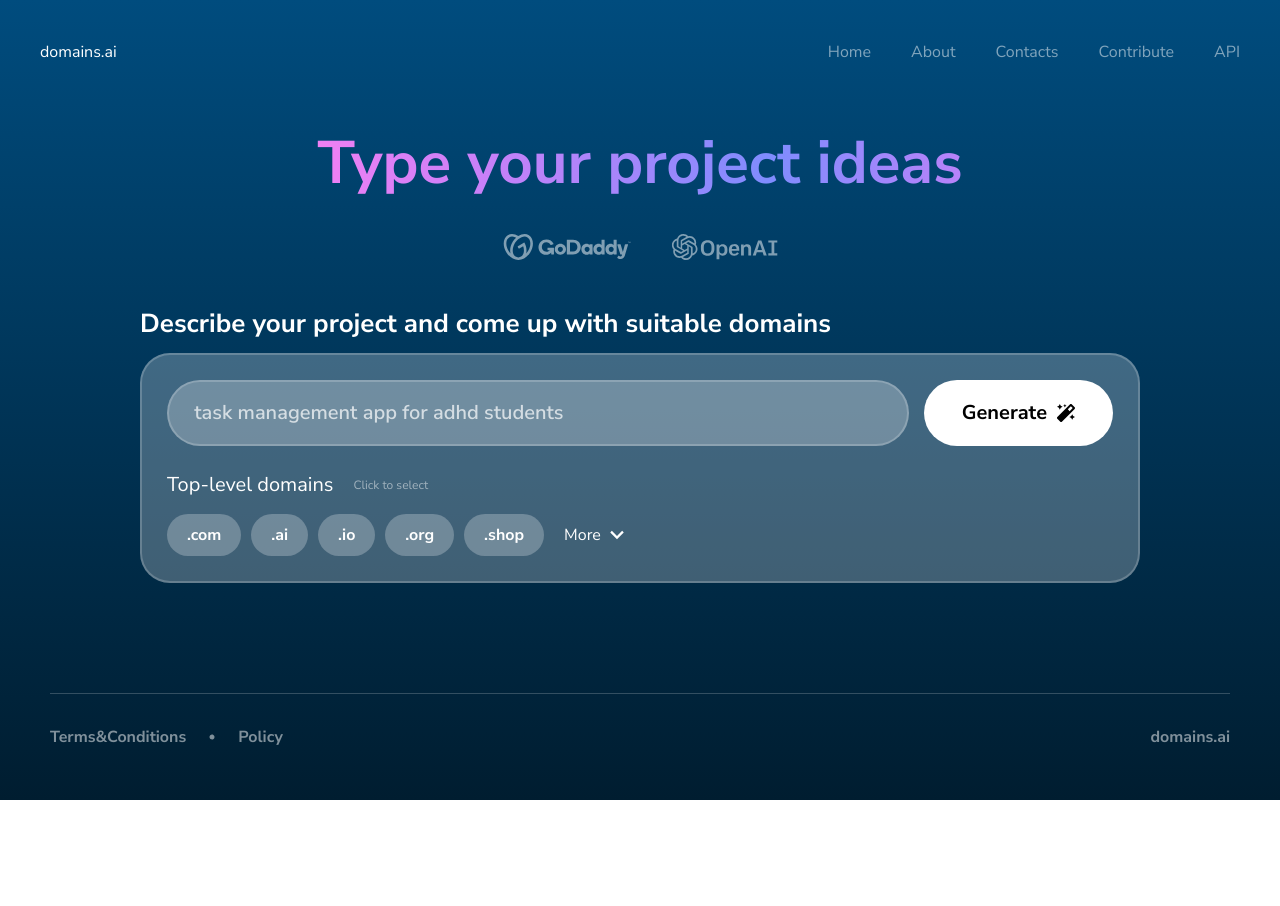
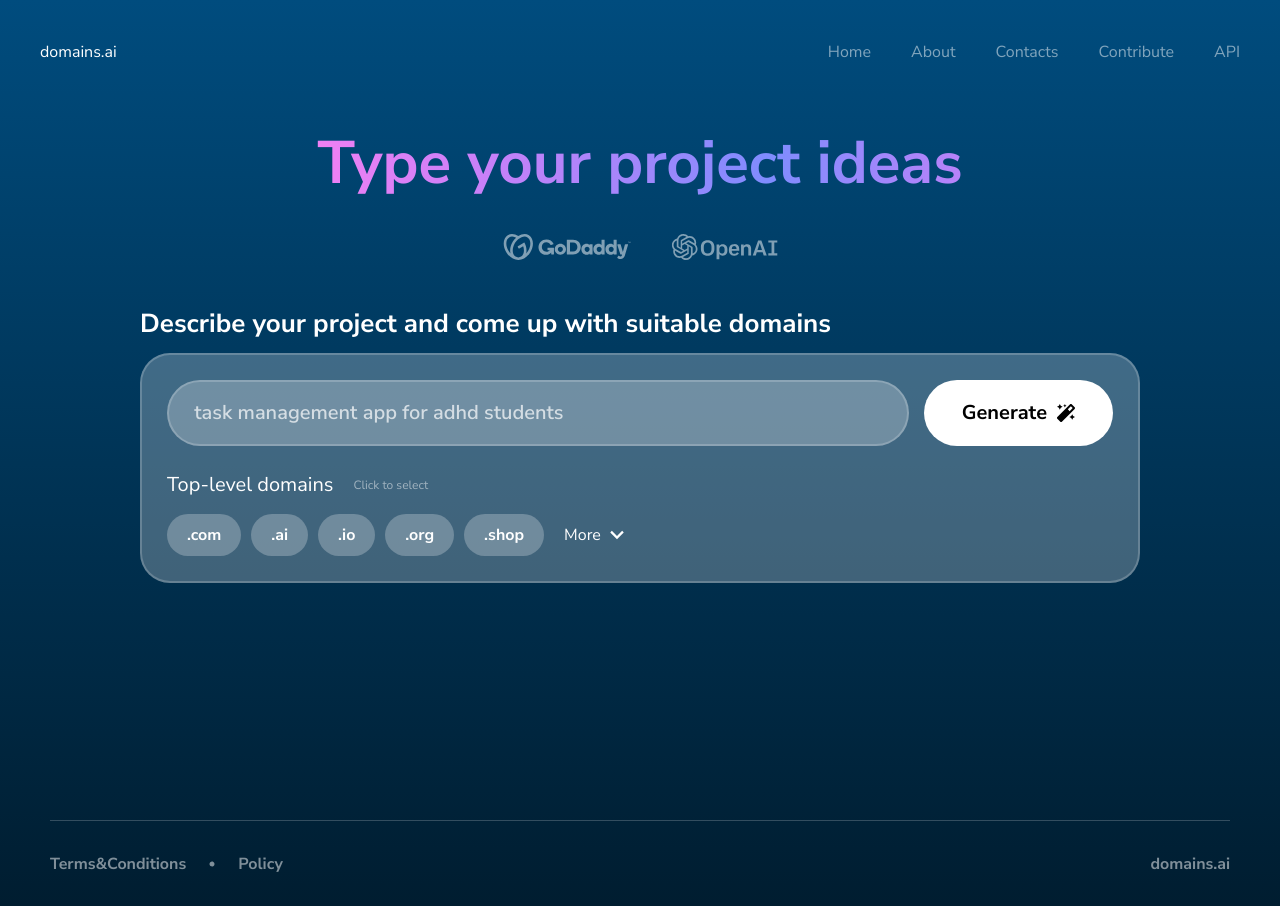
Before and after one commit to domainslab/client, a React (Vite) app: page / in a window 1280 px wide. Before the commit the page ends 800 px from the top, so only its background shows below. Built offline with nearby package versions, Linux system fonts and the light colour scheme.

Commit message:
fix: set min-h to home page layout

```diff
--- a/src/pages/Home/Home.tsx
+++ b/src/pages/Home/Home.tsx
@@ -14,7 +14,7 @@ const HomePage: React.FC = () => {
   return (
     <div>
       <Header active="" />
-      <div className="max-w-[1000px] mt-[20px] mb-0 mx-auto flex flex-col gap-[50px] max-lg:px-[40px] max-sm:px-[20px] max-sm:gap-[30px]">
+      <div className="min-h-[calc(100vh-162px)] max-w-[1000px] mt-[20px] mb-0 mx-auto flex flex-col gap-[50px] max-lg:px-[40px] max-sm:px-[20px] max-sm:gap-[30px]">
         <Heading />
         <Search
           onSearch={query}
```
